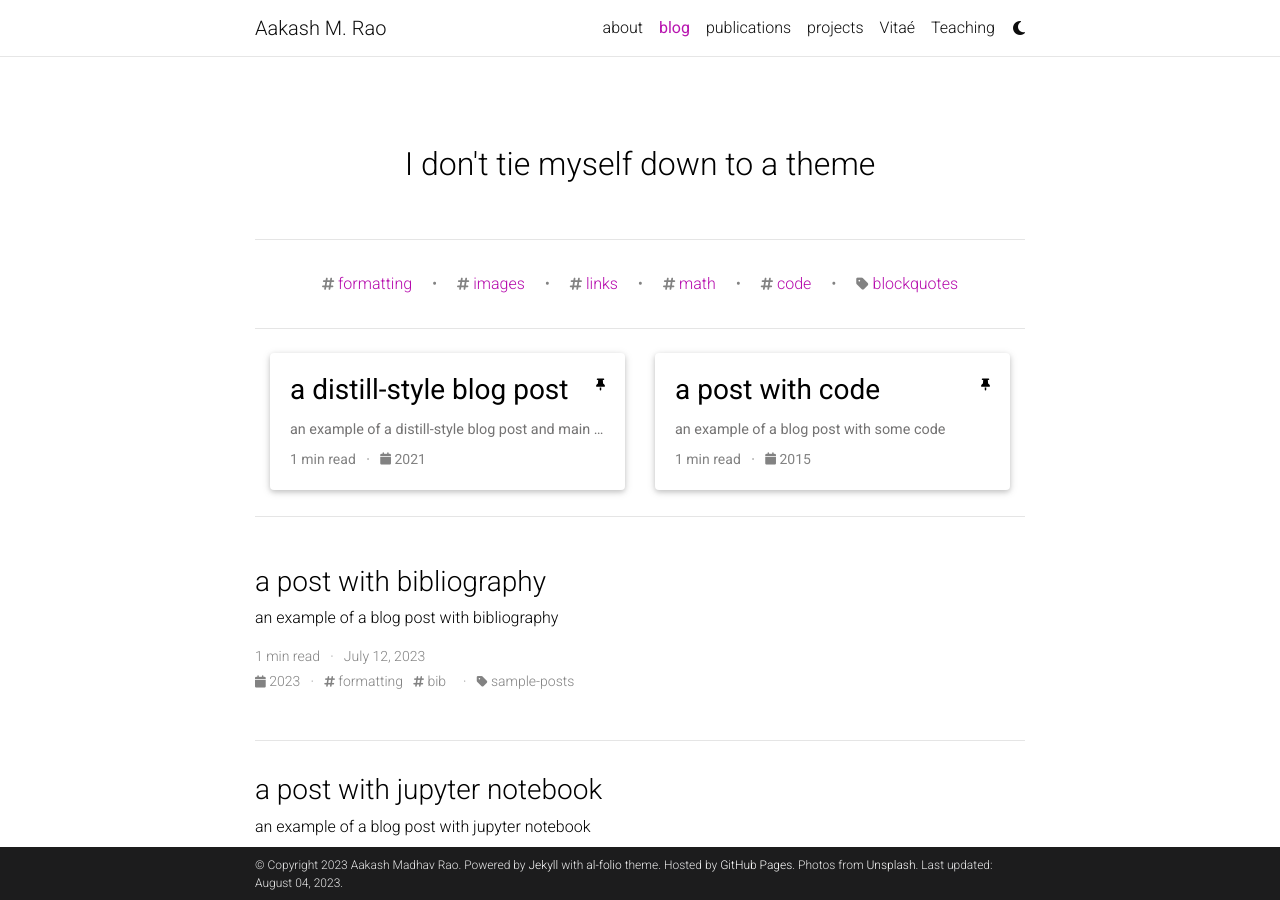
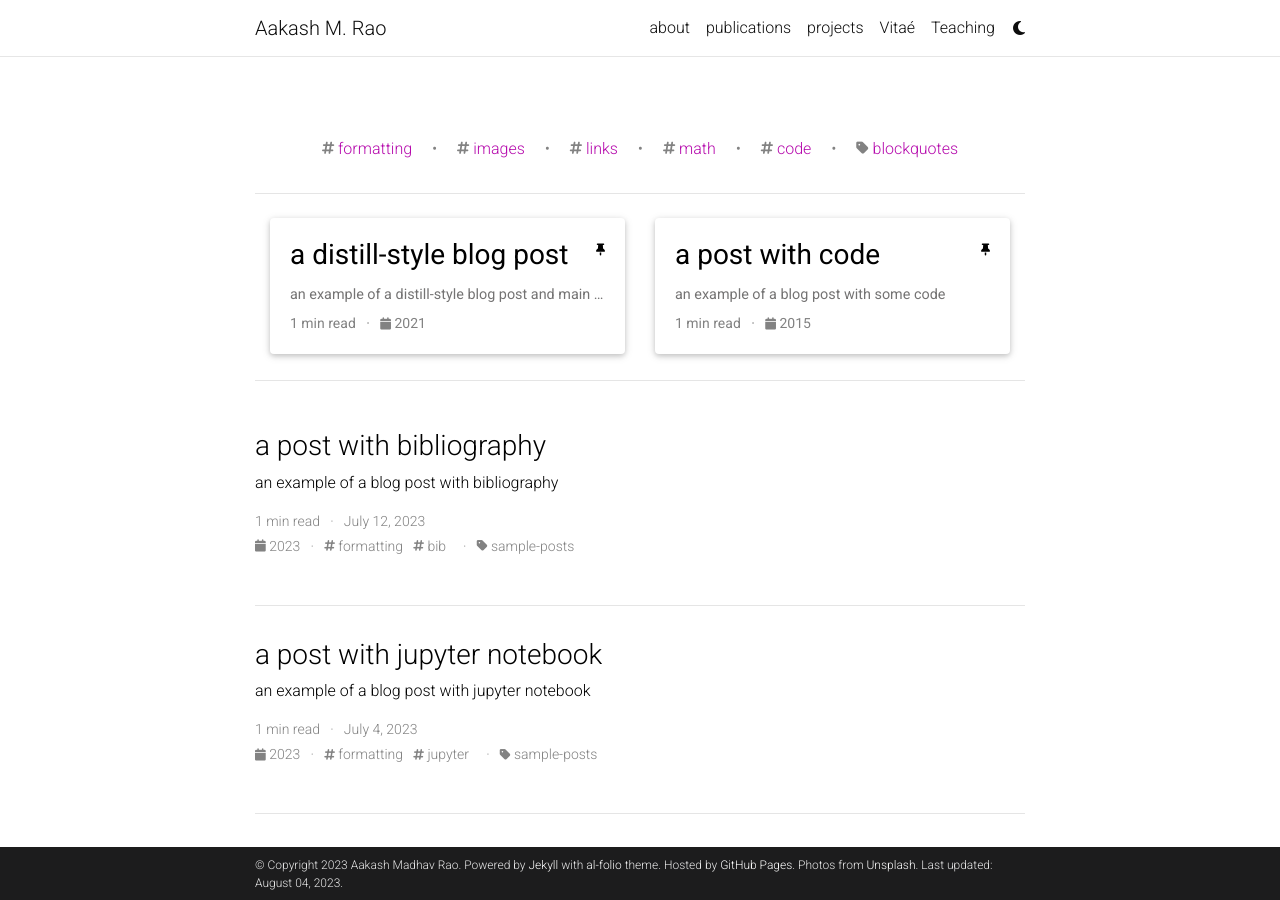
Before and after one commit to mraoaakash/mraoaakash.github.io, a Jekyll site: the page built from blog/index.html, in a window 1280 px wide and 900 px high. Built offline with Jekyll 4.4.1, drawn with Linux system fonts in a browser that asks for light colours; the list of posts is cut into pages by our own code; comment, search, counter and statistics services are not loaded; a style sheet for code colours, icons or effects is not loaded.

Commit message:
Update _config.yml

```diff
--- a/_config.yml
+++ b/_config.yml
@@ -124,8 +124,8 @@
 # -----------------------------------------------------------------------------
 
 blog_name:  # blog_name will be displayed in your blog page
-blog_nav_title: blog # your blog must have a title for it to be displayed in the nav bar
-blog_description: I don't tie myself down to a theme
+blog_nav_title:  # your blog must have a title for it to be displayed in the nav bar
+blog_description:
 permalink: /blog/:year/:title/
 
 # Pagination
```
